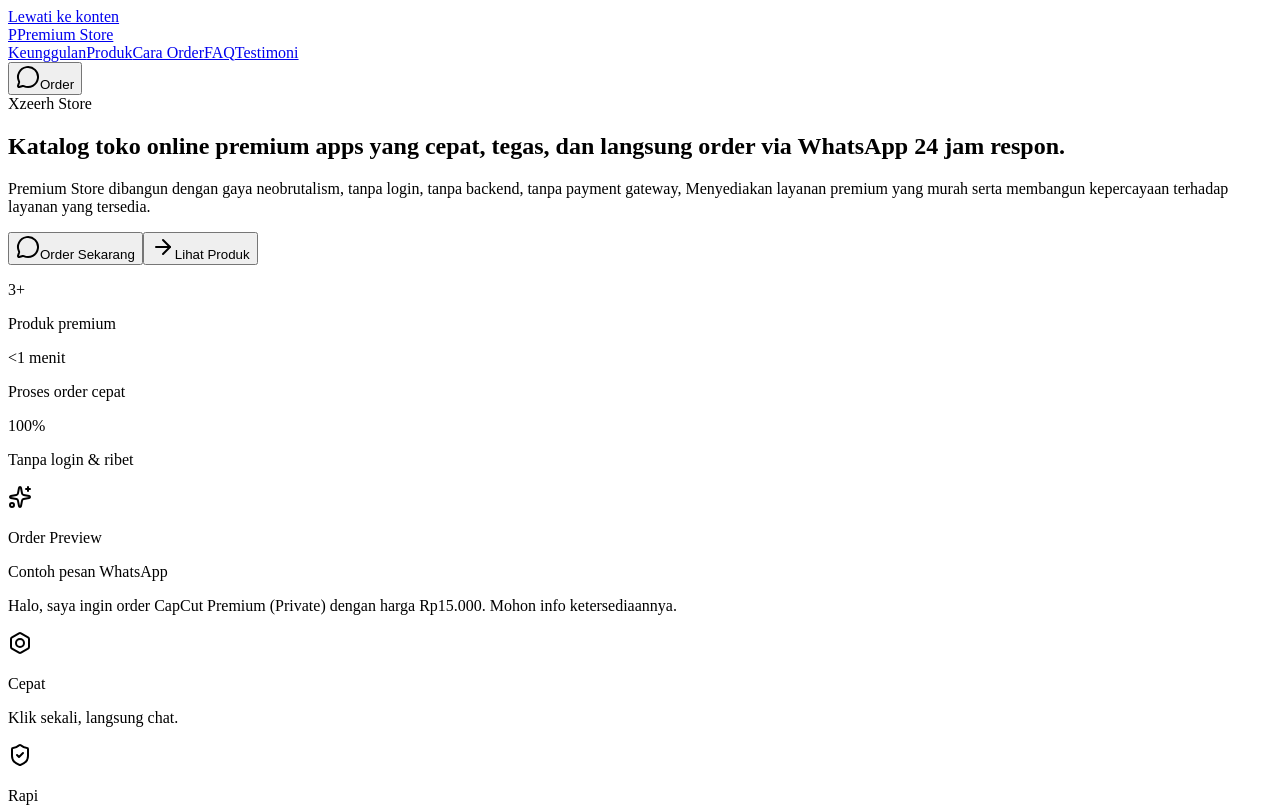
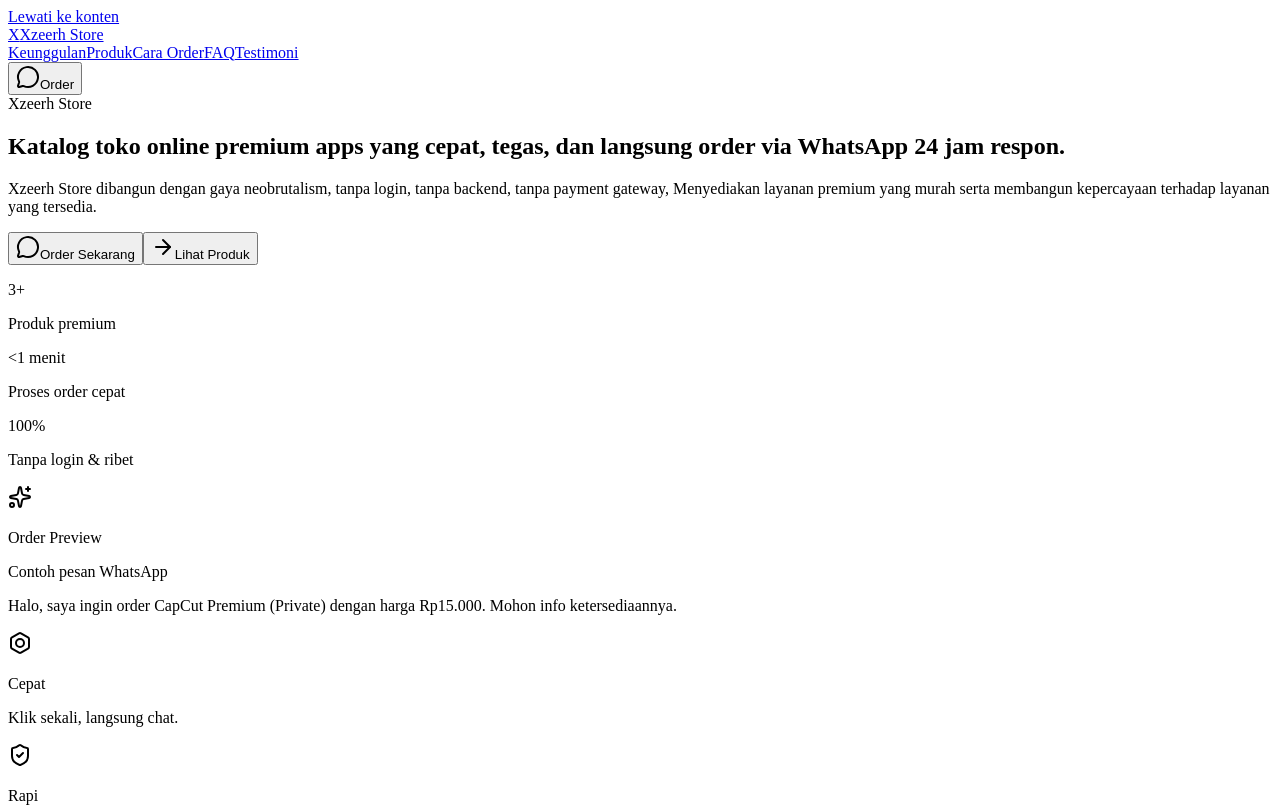
Before and after one commit to ZennSoftWare/XzeerhStore, a React (Vite) app: page / in a window 1280 px wide. Shown: the top 807 px of the page. Built offline with nearby package versions, Linux system fonts and the light colour scheme; the HTML template or start-up script is replaced by a standard one.

Commit message:
Update site.ts

```diff
--- a/src/constants/site.ts
+++ b/src/constants/site.ts
@@ -1,4 +1,4 @@
-export const SITE_NAME = 'Premium Store';
+export const SITE_NAME = 'Xzeerh Store';
 export const WHATSAPP_NUMBER = '6283865255697';
 
 export const NAV_LINKS = [
```
